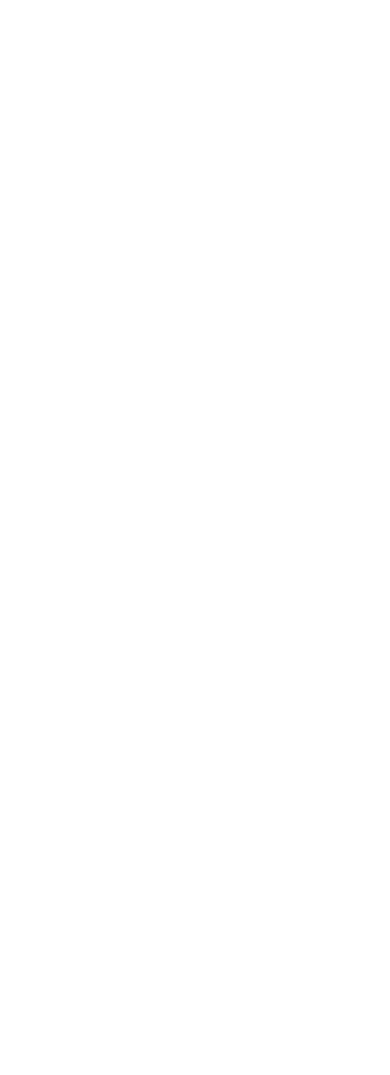
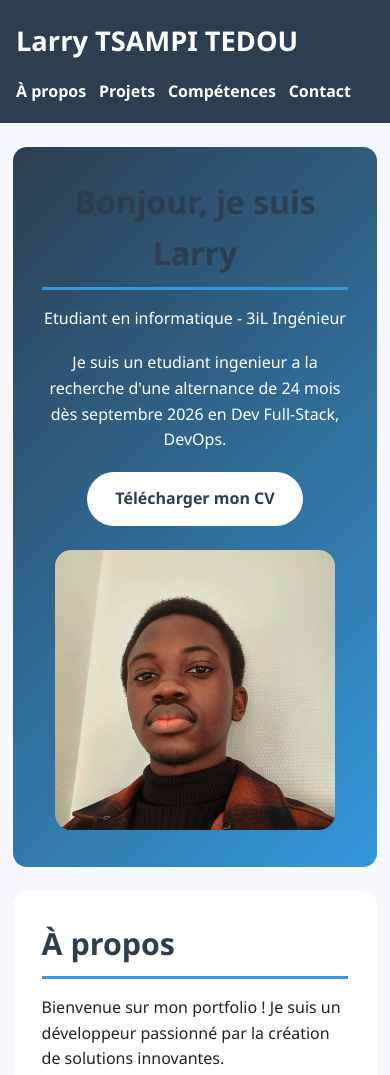
Before and after one commit to kurolarry/portfolio, a plain HTML site: page index.html in a window 390 px wide. Shown: the top 1075 px of the page. Before the commit the page ends 844 px from the top, so only its background shows below. Drawn offline with Linux system fonts and the light colour scheme.

Commit message:
Première version finalisé

```diff
--- a/assets/css/style.css
+++ b/assets/css/style.css
@@ -0,0 +1,170 @@
+/* ======== RESET & VARIABLES ======== */
+* {
+  margin: 0;
+  padding: 0;
+  box-sizing: border-box;
+}
+
+:root {
+  --background: #f5f7fb;
+  --surface: #ffffff;
+  --text: #222222;
+  --primary: #2c3e50;
+  --accent: #3498db;
+  --radius: 14px;
+  --space: 1rem;
+}
+
+body {
+  font-family: 'Segoe UI', Tahoma, Geneva, Verdana, sans-serif;
+  color: var(--text);
+  background: var(--background);
+  line-height: 1.6;
+}
+
+a {
+  color: inherit;
+  text-decoration: none;
+}
+
+/* ======== HEADER ======== */
+header {
+  display: flex;
+  justify-content: space-between;
+  align-items: center;
+  padding: calc(var(--space) * 1.2) var(--space);
+  background: var(--primary);
+  color: #fff;
+}
+
+header h1 {
+  font-size: 1.7rem;
+}
+
+header h1 a {
+  color: #fff;
+}
+
+nav ul {
+  display: flex;
+  gap: 1rem;
+  list-style: none;
+}
+
+nav a {
+  color: #fff;
+  font-weight: 600;
+}
+
+nav a:hover {
+  color: var(--accent);
+}
+
+/* ======== PAGE LAYOUT ======== */
+main {
+  max-width: 980px;
+  margin: 0 auto;
+  padding: 2rem 1rem;
+}
+
+section {
+  background: var(--surface);
+  border-radius: var(--radius);
+  padding: 1.8rem;
+  margin-bottom: 1.5rem;
+}
+
+section h2 {
+  margin-bottom: 1rem;
+  font-size: 1.9rem;
+  color: var(--primary);
+  border-bottom: 3px solid var(--accent);
+  padding-bottom: 0.5rem;
+}
+
+section p {
+  margin: 0 0 1rem 0;
+}
+
+section ul {
+  margin-top: 1rem;
+  padding-left: 1.2rem;
+}
+
+section li {
+  margin-bottom: 0.5rem;
+}
+
+/* ======== HERO ======== */
+#hero {
+  text-align: center;
+  background: linear-gradient(135deg, var(--primary), var(--accent));
+  color: #fff;
+}
+
+#hero p {
+  max-width: 720px;
+  margin: 0.8rem auto 1.2rem;
+}
+
+#hero a {
+  display: inline-block;
+  padding: 0.9rem 1.8rem;
+  background: #fff;
+  color: var(--primary);
+  border-radius: 999px;
+  font-weight: 700;
+}
+
+#hero a:hover {
+  opacity: 0.9;
+}
+
+#hero .text-center {
+  margin-top: 1.5rem;
+}
+
+#hero img {
+  width: min(280px, 100%);
+  border-radius: 16px;
+}
+
+/* ======== CONTACT ======== */
+#contact p {
+  font-size: 1rem;
+}
+
+#contact a {
+  color: var(--accent);
+  font-weight: 600;
+}
+
+/* ======== FOOTER ======== */
+footer {
+  text-align: center;
+  padding: 1rem;
+  background: var(--primary);
+  color: #fff;
+}
+
+/* ======== RESPONSIVE ======== */
+@media (max-width: 720px) {
+  header {
+    flex-direction: column;
+    align-items: flex-start;
+    gap: 1rem;
+  }
+
+  main {
+    padding: 1.5rem 0.8rem;
+  }
+
+  nav ul {
+    flex-wrap: wrap;
+    gap: 0.8rem;
+  }
+
+  #hero h2 {
+    font-size: 2rem;
+  }
+}
--- a/index.html
+++ b/index.html
@@ -3,11 +3,79 @@
     <head>
         <meta charset="UTF-8">
         <meta name="viewport" content="width=device-width, initial-scale=1.0">
+
         <title>portfolio</title>
+
+        <link rel="stylesheet" href="assets/css/style.css">
     </head>
     <body>
         <header>
+            <h1>Larry TSAMPI TEDOU</h1>
+            <nav>
+                <ul>
+                    <li><a href="#about">À propos</a></li>
+                    <li><a href="#projects">Projets</a></li>
+                    <li><a href="#skills">Compétences</a></li>
+                    <li><a href="#contact">Contact</a></li>
+                </ul>
+            </nav>
+        </header>
 
-        </header>
+        <main>
+            <section id="hero">
+                <h2>Bonjour, je suis Larry</h2>
+                <p>Etudiant en informatique - 3iL Ingénieur</p>
+                <p>
+                    Je suis un etudiant ingenieur a la recherche d'une alternance de 24
+                    mois dès septembre 2026 en Dev Full-Stack, DevOps.
+                </p>
+                <a href="assets/cv/cv.pdf"> Télécharger mon CV </a>
+                <div class="text-center">
+                    <img src="assets/images/photo.jpeg" class="img-fluid" alt="Projet">
+                </div>
+            </section>
+
+            <section id="about">
+                <h2>À propos</h2>
+                <p>Bienvenue sur mon portfolio ! Je suis un développeur passionné par la création de solutions innovantes.</p>
+                <h3>Mon parcours</h3>
+                <p>Je suis un étudiant en informatique à l'École d'Ingénieurs 3iL.</p>
+                <ul>
+                    <li>2025 - 2028 : Étudiant en informatique à l'École d'Ingénieurs 3iL</li>
+                    <li>2023 - 2025 : Prépa en sciences de l'ingénieur, Maths et Physique</li>
+                </ul>
+            </section>
+
+            <section id="skills">
+                <h2>Compétences</h2>
+                <ul>
+                    <li>Développement Web : HTML, CSS, JavaScript, React</li>
+                    <li>Backend : PHP, Node.js, Express.js</li>
+                    <li>Base de données : PostgreSQL MySQL</li>
+                    <li>Outils : Git, Docker, VS Code</li>
+                </ul>
+            </section>
+
+            <section id="projects">
+                <h2>Projets</h2>
+                <p>Voici quelques-uns de mes projets :</p>
+                <article>
+                    <h3>OharaLib</h3>
+                    <p>Bibliotheque de presentation de livres en ligne.</p>
+                </article>
+
+            </section>
+
+            <section id="contact">
+
+                <h2>Me Contacter</h2>
+                <p> email : larrytsampi@gmail.com</p>
+
+            </section>
+        </main>
+
+        <footer>
+            <p>&copy; 2026 - Larry TSAMPI TEDOU.</p>
+        </footer>
     </body>
 </html>
```
Also changed, not shown: assets/images/photo.jpeg (added), 1 other file.
